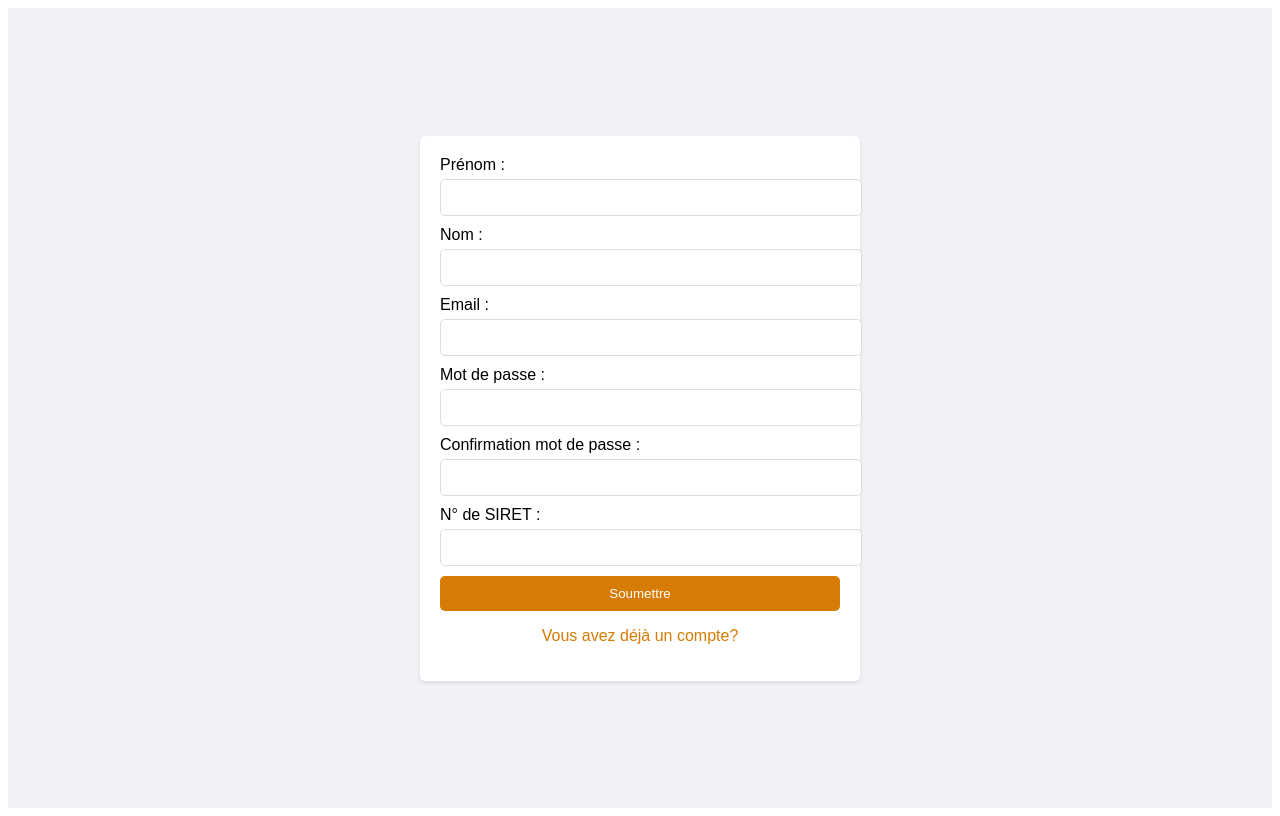
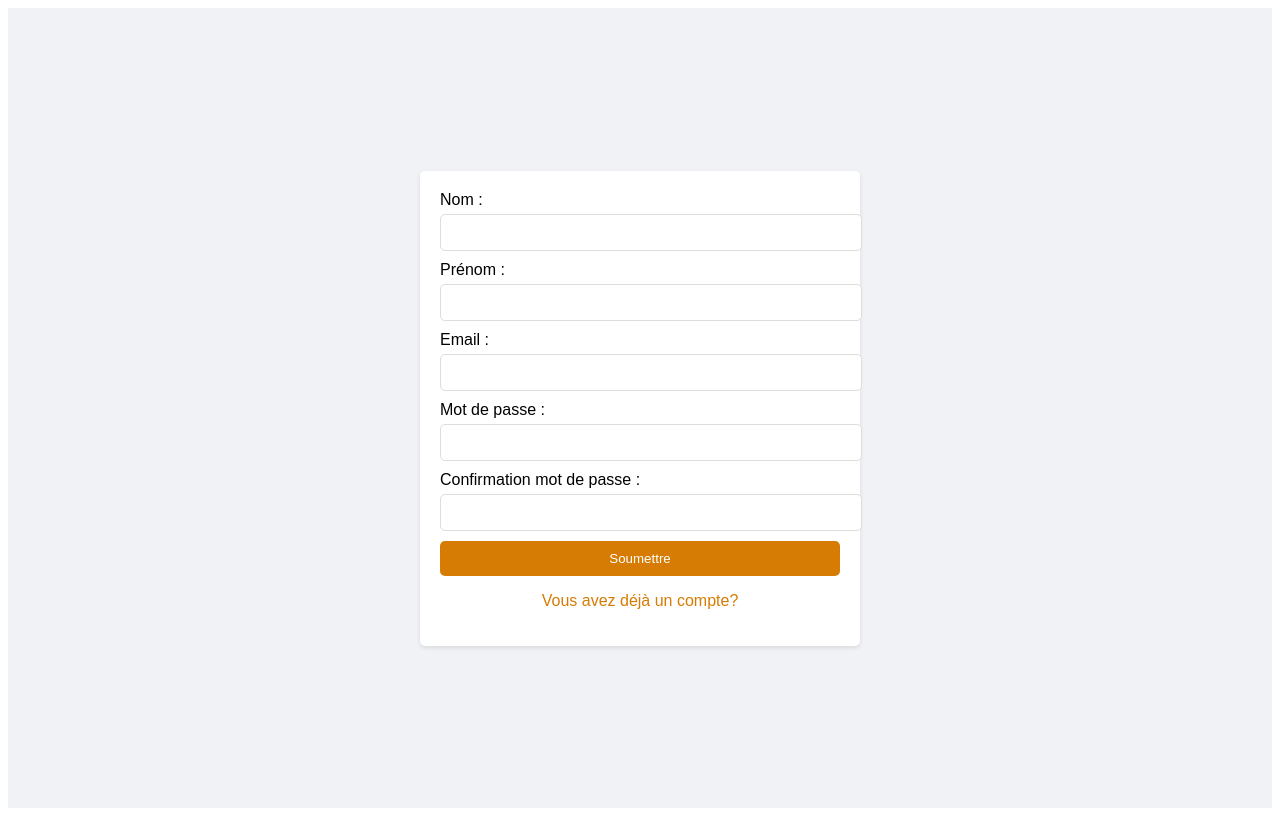
Before and after one commit to FrankTheHunter/HUNTER, a SvelteKit app in the folder frontend/: page /chasseur/inscription in a window 1280 px wide. Built offline with nearby package versions, Linux system fonts and the light colour scheme.

Commit message:
ajout css inscription V2

```diff
--- a/frontend/src/routes/chasseur/inscription/+page.svelte
+++ b/frontend/src/routes/chasseur/inscription/+page.svelte
@@ -141,13 +141,6 @@
 <div class="main">
 	<div class="form-container">
 		<form on:submit|preventDefault={postForm}>
-			<label for="firstname">Prénom :</label>
-			<input
-				type="text"
-				id="firstname"
-				bind:value={formData.firstname}
-				title="Le prénom doit contenir entre 2 et 30 caractères alphabétiques."
-			/>
 
 			<label for="lastname">Nom :</label>
 			<input
@@ -155,6 +148,14 @@
 				id="lastname"
 				bind:value={formData.lastname}
 				title="Le nom doit contenir entre 2 et 30 caractères alphabétiques."
+			/>
+
+			<label for="firstname">Prénom :</label>
+			<input
+				type="text"
+				id="firstname"
+				bind:value={formData.firstname}
+				title="Le prénom doit contenir entre 2 et 30 caractères alphabétiques."
 			/>
 
 			<label for="email">Email :</label>
@@ -179,14 +180,6 @@
 				id="passwordValidation"
 				bind:value={formData.passwordValidation}
 				title="Le mot de passe doit contenir au moins 8 caractères, une lettre majuscule, une lettre minuscule et un chiffre."
-			/>
-
-			<label for="licenseNumber">N° de SIRET :</label>
-			<input
-				type="text"
-				id="licenseNumber"
-				bind:value={formData.licenseNumber}
-				title="Le numéro de licence doit être composé de 14 chiffres."
 			/>
 
 			{#if showErrors && errorMessages.length > 0}
```
